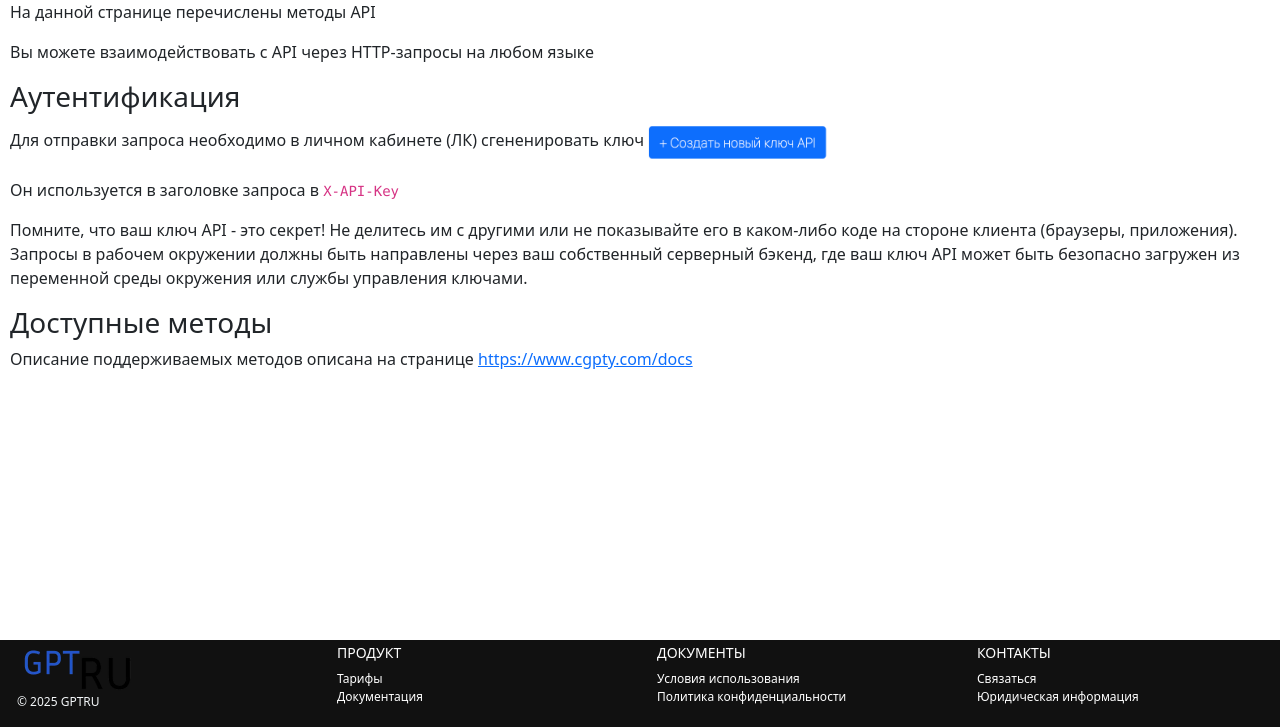
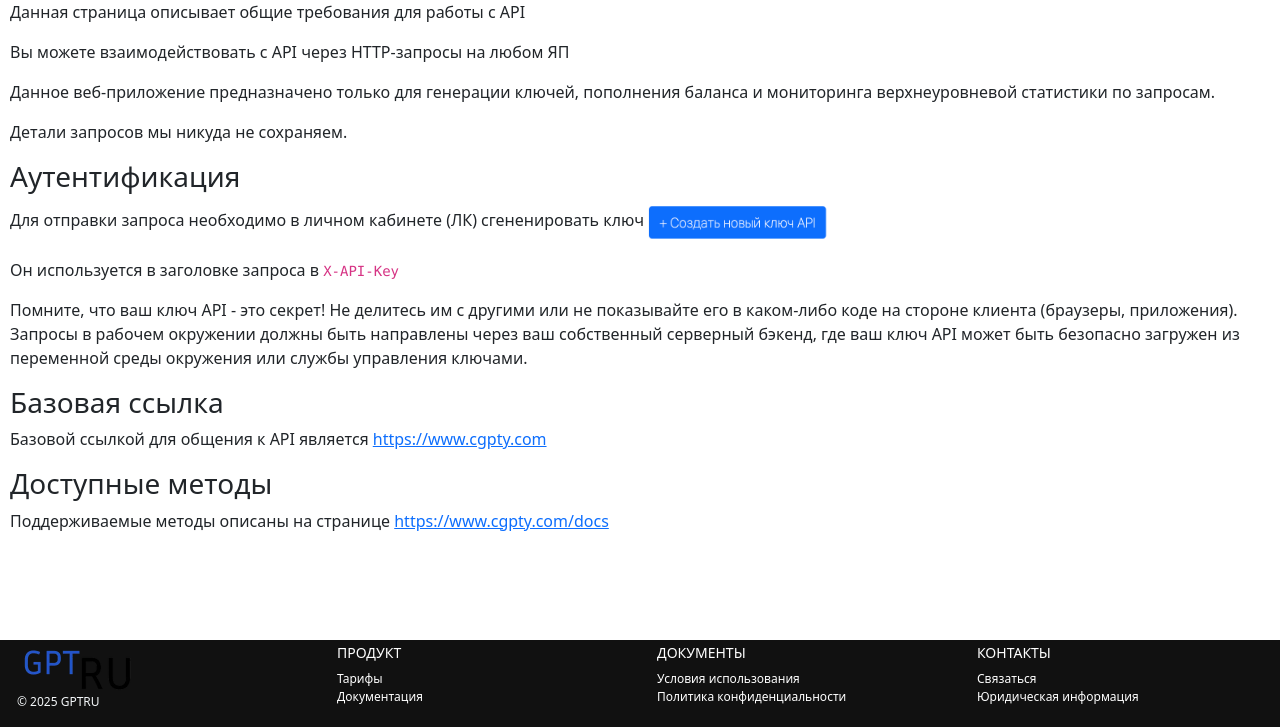
Before and after one commit to dreamcruise/rugpt-le, a Django app: page /methods in a window 1280 px wide. Shown: the part 80-807 px from the top of the page. Run offline with Django 4.2, Linux system fonts and the light colour scheme; parts of the project's set-up code (start-up, migrations or seed data) failed here and were passed over.

Commit message:
updated methods page and css

```diff
--- a/proj/templates/common/methods.html
+++ b/proj/templates/common/methods.html
@@ -8,22 +8,20 @@
 {% block content %}
 
     <div class="main-container">
-        <di></di>
-        <p>На данной странице перечислены методы API</p>
-        <p>Вы можете взаимодействовать с API через HTTP-запросы на любом языке</p>
+        <p>Данная страница описывает общие требования для работы с API</p>
+        <p>Вы можете взаимодействовать с API через HTTP-запросы на любом ЯП</p>
+        <p>Данное веб-приложение предназначено только для генерации ключей, пополнения баланса и мониторинга верхнеуровневой статистики по запросам.</p>
+        <p>Детали запросов мы никуда не сохраняем.</p>
         <h3>Аутентификация</h3>
         <p>Для отправки запроса необходимо в личном кабинете (ЛК) сгененировать ключ <img src="{% static 'images/common/methods/create.png' %}"></p>
         <p>Он используется в заголовке запроса в <code>X-API-Key</code></p>
         <p><span>Помните, что ваш ключ API - это секрет!</span> Не делитесь им с другими или не показывайте его в каком-либо коде на стороне клиента
             (браузеры, приложения). Запросы в рабочем окружении должны быть направлены через ваш собственный серверный бэкенд,
             где ваш ключ API может быть безопасно загружен из переменной среды окружения или службы управления ключами.</p>
-
-        <div class="method-container">
-            <h3>Доступные методы</h3>
-            <p>Описание поддерживаемых методов описана на странице <a href="https://www.cgpty.com/docs">https://www.cgpty.com/docs</a> </p>
-        </div>
-
-
+        <h3>Базовая ссылка</h3>
+        <p>Базовой ссылкой для общения к API является <a href="https://www.cgpty.com">https://www.cgpty.com</a></p>
+        <h3>Доступные методы</h3>
+        <p>Поддерживаемые методы описаны на странице <a href="https://www.cgpty.com/docs">https://www.cgpty.com/docs</a> </p>
     </div>
 
 
```
